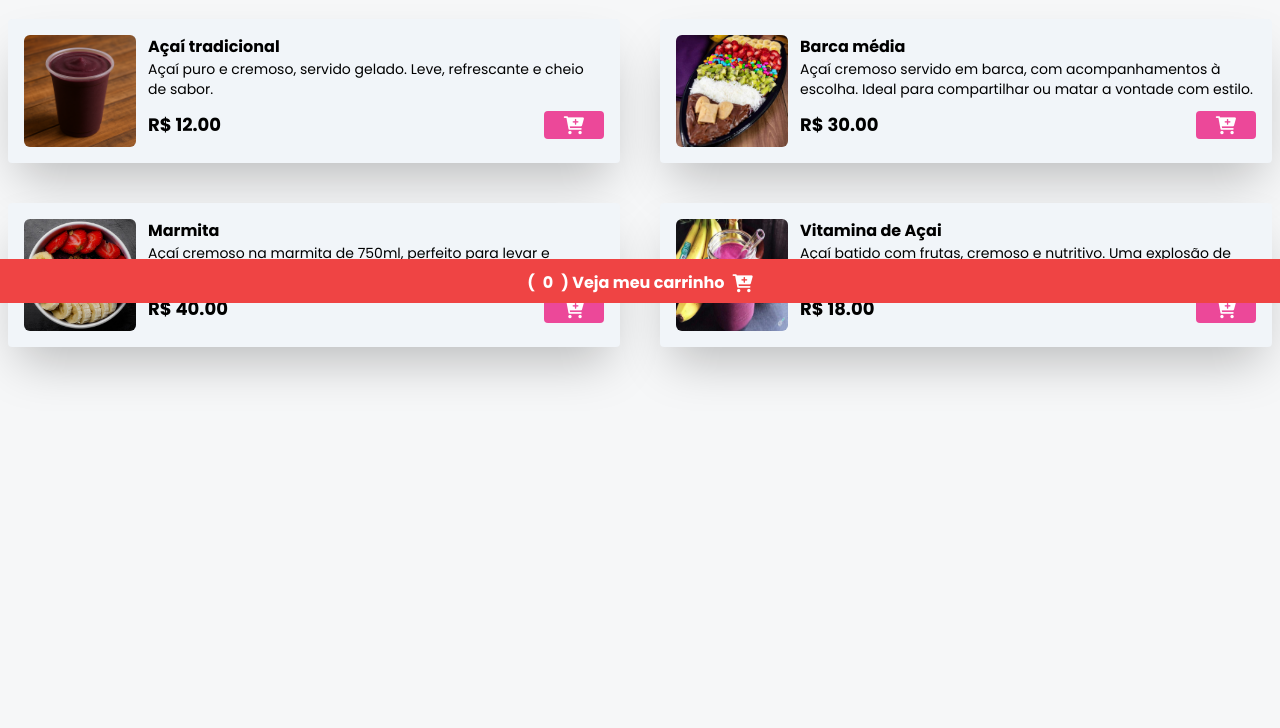
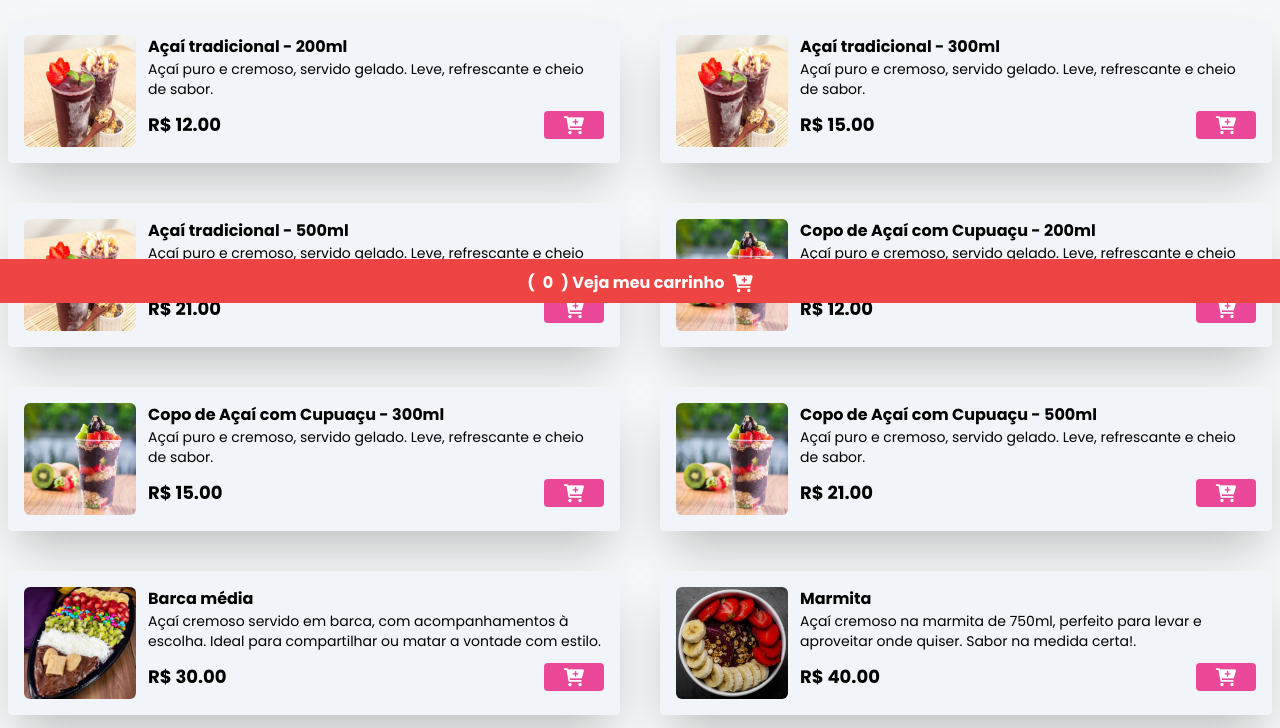
Before and after one commit to Icarocruzz/Fest-Tropical-Acai, a website: page index.html in a window 1280 px wide. Shown: the part 497-1225 px from the top of the page. Before the commit the page ends 908 px from the top, so only its background shows below. Drawn offline with nearby package versions, Linux system fonts and the light colour scheme.

Commit message:
feat: tamanhos e preços diferentes aplicados.

```diff
--- a/index.html
+++ b/index.html
@@ -26,7 +26,7 @@
             <h1 class="text-4xl mt-4 mb-2 font-bold text-white">Fest Tropical Açaí</h1>
             <p class="text-white font-bold">Fone: (11) 962531617</p>
             <div class="bg-green-600 px-4 py-1 rounded-lg mt-5" id="date-span">
-                <span class="text-white font-medium">Seg á Dom - 18:00 as 22:00</span>
+                <span class="text-white font-medium">Seg á Dom - 12:00 as 17:00</span>
             </div>
         </div>
     </header>
@@ -37,12 +37,11 @@
         <main class="grid grid-cols-1 md:grid-cols-2 gap-7 md:gap-10 mx-auto max-w-7xl px-2 mb-16">
 
             <div class="flex gap-3 pb-4 bg-slate-100 pt-4 px-4 rounded shadow-2xl">
-                <img src="assets/produto-copo.png" alt="copo de açaí"
+                <img src="assets/copo-tradicional.jpg" alt="copo de açaí"
                     class="w-28 h-28 rounded-md hover:scale-110 hover:-rotate-2 duration-300">
 
-
                 <div>
-                    <p class="font-bold">Açaí tradicional</p>
+                    <p class="font-bold">Açaí tradicional - 200ml</p>
                     <p class="text-sm">Açaí puro e cremoso, servido gelado. Leve, refrescante e cheio de sabor. </p>
                     <div class="flex items-center gap-2 justify-between mt-3">
                         <p class="font-bold text-lg">R$ 12.00</p>
@@ -54,11 +53,94 @@
                 </div>
             </div>
 
+            <div class="flex gap-3 pb-4 bg-slate-100 pt-4 px-4 rounded shadow-2xl">
+                <img src="assets/copo-tradicional.jpg" alt="copo de açaí"
+                     class="w-28 h-28 rounded-md hover:scale-110 hover:-rotate-2 duration-300">
+
+                <div>
+                    <p class="font-bold">Açaí tradicional - 300ml</p>
+                    <p class="text-sm">Açaí puro e cremoso, servido gelado. Leve, refrescante e cheio de sabor. </p>
+                    <div class="flex items-center gap-2 justify-between mt-3">
+                        <p class="font-bold text-lg">R$ 15.00</p>
+                        <button class="bg-pink-500 pt-1 px-5 rounded add-to-cart-btn" data-name="Açai copo"
+                                data-price="15.00">
+                            <i class="fa fa-cart-plus text-lg text-white"></i>
+                        </button>
+                    </div>
+                </div>
+            </div>
+
+            <div class="flex gap-3 pb-4 bg-slate-100 pt-4 px-4 rounded shadow-2xl">
+                <img src="assets/copo-tradicional.jpg" alt="copo de açaí"
+                     class="w-28 h-28 rounded-md hover:scale-110 hover:-rotate-2 duration-300">
+
+                <div>
+                    <p class="font-bold">Açaí tradicional - 500ml</p>
+                    <p class="text-sm">Açaí puro e cremoso, servido gelado. Leve, refrescante e cheio de sabor. </p>
+                    <div class="flex items-center gap-2 justify-between mt-3">
+                        <p class="font-bold text-lg">R$ 21.00</p>
+                        <button class="bg-pink-500 pt-1 px-5 rounded add-to-cart-btn" data-name="Açai copo"
+                                data-price="21.00">
+                            <i class="fa fa-cart-plus text-lg text-white"></i>
+                        </button>
+                    </div>
+                </div>
+            </div>
+
+            <div class="flex gap-3 pb-4 bg-slate-100 pt-4 px-4 rounded shadow-2xl">
+                <img src="assets/copo-cupuaçu.jpg" alt="copo de açaí"
+                     class="w-28 h-28 rounded-md hover:scale-110 hover:-rotate-2 duration-300">
+
+                <div>
+                    <p class="font-bold">Copo de Açaí com Cupuaçu - 200ml</p>
+                    <p class="text-sm">Açaí puro e cremoso, servido gelado. Leve, refrescante e cheio de sabor. </p>
+                    <div class="flex items-center gap-2 justify-between mt-3">
+                        <p class="font-bold text-lg">R$ 12.00</p>
+                        <button class="bg-pink-500 pt-1 px-5 rounded add-to-cart-btn" data-name="Açai copo"
+                                data-price="12.00">
+                            <i class="fa fa-cart-plus text-lg text-white"></i>
+                        </button>
+                    </div>
+                </div>
+            </div>
+
+            <div class="flex gap-3 pb-4 bg-slate-100 pt-4 px-4 rounded shadow-2xl">
+                <img src="assets/copo-cupuaçu.jpg" alt="copo de açaí"
+                     class="w-28 h-28 rounded-md hover:scale-110 hover:-rotate-2 duration-300">
+
+                <div>
+                    <p class="font-bold">Copo de Açaí com Cupuaçu - 300ml</p>
+                    <p class="text-sm">Açaí puro e cremoso, servido gelado. Leve, refrescante e cheio de sabor. </p>
+                    <div class="flex items-center gap-2 justify-between mt-3">
+                        <p class="font-bold text-lg">R$ 15.00</p>
+                        <button class="bg-pink-500 pt-1 px-5 rounded add-to-cart-btn" data-name="Açai copo"
+                                data-price="12.00">
+                            <i class="fa fa-cart-plus text-lg text-white"></i>
+                        </button>
+                    </div>
+                </div>
+            </div>
+
+            <div class="flex gap-3 pb-4 bg-slate-100 pt-4 px-4 rounded shadow-2xl">
+                <img src="assets/copo-cupuaçu.jpg" alt="copo de açaí"
+                     class="w-28 h-28 rounded-md hover:scale-110 hover:-rotate-2 duration-300">
+
+                <div>
+                    <p class="font-bold">Copo de Açaí com Cupuaçu - 500ml</p>
+                    <p class="text-sm">Açaí puro e cremoso, servido gelado. Leve, refrescante e cheio de sabor. </p>
+                    <div class="flex items-center gap-2 justify-between mt-3">
+                        <p class="font-bold text-lg">R$ 21.00</p>
+                        <button class="bg-pink-500 pt-1 px-5 rounded add-to-cart-btn" data-name="Açai copo"
+                                data-price="21.00">
+                            <i class="fa fa-cart-plus text-lg text-white"></i>
+                        </button>
+                    </div>
+                </div>
+            </div>
 
             <div class="flex gap-3 pb-4 bg-slate-100 pt-4 px-4 rounded shadow-2xl">
                 <img src="assets/produto-barca.jpg" alt="copo de açaí"
                     class="w-28 h-28 rounded-md hover:scale-110 hover:-rotate-2 duration-300">
-
 
                 <div>
                     <p class="font-bold">Barca média</p>
@@ -144,9 +226,8 @@
         <div class="bg-white p-5 rounded-md min-w-[90%] md:min-w-[600px]">
             <h2 class="text-center font-bold text-2xl mb-2" id="extras-modal-title">Personalize seu pedido</h2>
 
-
             <div class="mb-4">
-                <p class="text-sm text-gray-600 pb-4 flex justify-center gap-2">Escolha até 2 frutas e 2 doces gratuitamente.</p>
+                <h3 class="font-bold mb-1">Escolha até 2 frutas e 2 doces gratuitamente.</h3>
                 <p class="text-sm text-gray-600 pb-4 flex justify-center gap-2"> A partir da terceira opção em cada categoria, será adicionado um custo extra conforme indicado.</p>
                 <h3 class="font-bold mb-1">Escolha suas frutas:</h3>
 
--- a/script.js
+++ b/script.js
@@ -12,6 +12,7 @@ const extrasModal = document.getElementById("extras-modal");
 const confirmExtrasBtn = document.getElementById("confirm-extras-btn");
 const cancelExtrasBtn = document.getElementById("cancel-extras-btn");
 const extrasTotalElement = document.getElementById("extras-total");
+
 
 let selectedItem = null;
 let cart = [];
@@ -76,8 +77,17 @@ menu.addEventListener("click", function (event) {
     if (parentButton) {
         const name = parentButton.getAttribute("data-name");
         const price = parseFloat(parentButton.getAttribute("data-price"));
+
         selectedItem = { name, price };
-        extrasModal.classList.remove("hidden");
+
+
+        if (name.toLowerCase().includes("")) {
+            extrasModal.classList.remove("hidden");
+        } else {
+
+            addToCart(selectedItem.name, selectedItem.price, []);
+            selectedItem = null;
+        }
     }
 });
 
@@ -282,7 +292,7 @@ checkOutBtn.addEventListener("click", function () {
 function checkRestaurantOpen() {
     const data = new Date();
     const hora = data.getHours();
-    return hora >= 18 && hora < 22;
+    return hora >= 12 && hora < 17;
 }
 
 const spanItem = document.getElementById("date-span")
```
Also changed, not shown: assets/copo-cupuaçu.jpg (added), assets/copo-tradicional.jpg (added), styles/styles.css (line endings or trailing spaces).
